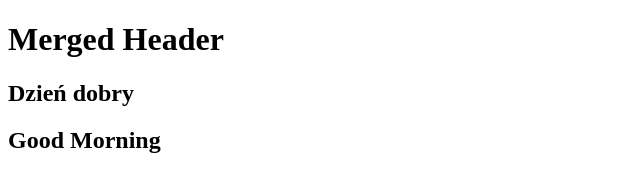
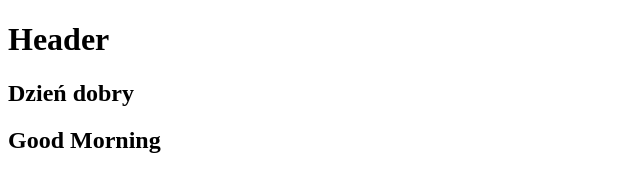
Before and after one commit to bmatoga/learnpolishproject, a plain HTML site: page index.html in a window 1280 px wide. Shown: the whole page, without its empty margins (0-640 px from the left). Drawn offline with Linux system fonts and the light colour scheme.

Commit message:
test remote

```diff
--- a/index.html
+++ b/index.html
@@ -8,7 +8,7 @@
 </head>
 <body>
 
-    <h1>Merged Header</h1>
+    <h1>Header</h1>
 
     <div class="card-container">
         <div class="card card--front">
```
